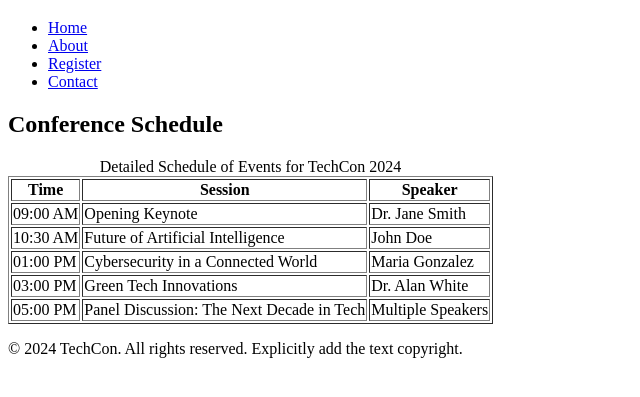
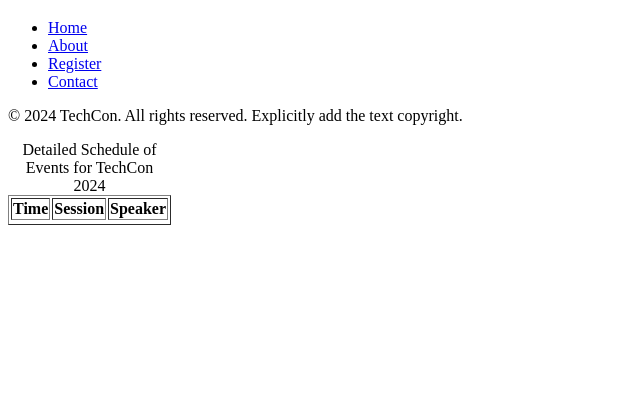
Before and after one commit to wijdanex/TechCon_HTML, a plain HTML site: page techcon_website/schedule.html in a window 1280 px wide. Shown: the part 61-458 px from the top of the page, without its empty margins (0-640 px from the left). Drawn offline with Linux system fonts and the light colour scheme.

```diff
--- a/techcon_website/schedule.html
+++ b/techcon_website/schedule.html
@@ -17,9 +17,7 @@
       </ul>
     </nav>
   </header>
-
  <main>
-    <h2>Conference Schedule</h2>
     <table border="1">
       <caption>Detailed Schedule of Events for TechCon 2024</caption>
       <thead>
@@ -31,34 +29,8 @@
       </thead>
       <tbody>
         <tr>
-          <td>09:00 AM</td>
-          <td>Opening Keynote</td>
-          <td>Dr. Jane Smith</td>
-        </tr>
-        <tr>
-          <td>10:30 AM</td>
-          <td>Future of Artificial Intelligence</td>
-          <td>John Doe</td>
-        </tr>
-        <tr>
-          <td>01:00 PM</td>
-          <td>Cybersecurity in a Connected World</td>
-          <td>Maria Gonzalez</td>
-        </tr>
-        <tr>
-          <td>03:00 PM</td>
-          <td>Green Tech Innovations</td>
-          <td>Dr. Alan White</td>
-        </tr>
-        <tr>
-          <td>05:00 PM</td>
-          <td>Panel Discussion: The Next Decade in Tech</td>
-          <td>Multiple Speakers</td>
-        </tr>
-      </tbody>
-    </table>
-  </main>
- <footer>
+
+  <footer>
     <p>&copy; 2024 TechCon. All rights reserved. Explicitly add the text copyright.</p>
   </footer>
 </body>
```
